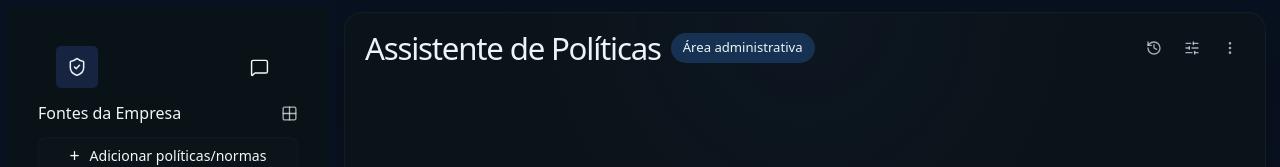
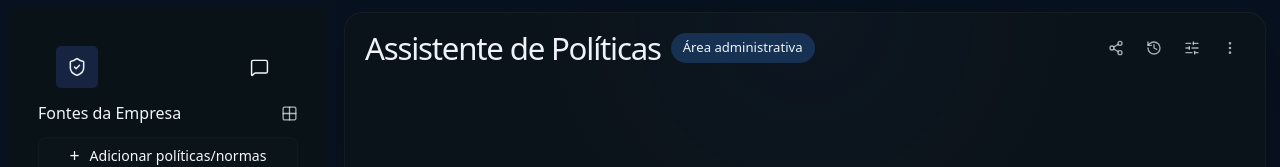
Before and after one commit to bergue-vitor/frontend-politica-chat, a React (Vite) app in the folder main/: page /login in a window 1280 px wide. Both pictures are taken after a click on the button "Entrar como Admin". Shown: the top 167 px of the page. Built offline with nearby package versions, Linux system fonts and the light colour scheme.

Commit message:
Adicionando o botao de compartilhamento no chat

```diff
--- a/main/src/pages/Chat/components/ChatHeader.tsx
+++ b/main/src/pages/Chat/components/ChatHeader.tsx
@@ -1,10 +1,25 @@
-import { EllipsisVertical, History, SlidersHorizontal } from 'lucide-react';
+import { EllipsisVertical, History, Share2, SlidersHorizontal } from 'lucide-react';
 
 interface ChatHeaderProps {
   badgeLabel: string;
 }
 
 export function ChatHeader({ badgeLabel }: ChatHeaderProps) {
+  const handleShare = async () => {
+    const shareData = {
+      title: 'Assistente de Políticas',
+      text: 'Acesse o Assistente de Políticas.',
+      url: window.location.href,
+    };
+
+    if (navigator.share) {
+      await navigator.share(shareData);
+      return;
+    }
+
+    await navigator.clipboard.writeText(window.location.href);
+  };
+
   return (
     <header className="chat-header">
       <div className="chat-header-main">
@@ -13,6 +28,15 @@ export function ChatHeader({ badgeLabel }: ChatHeaderProps) {
       </div>
 
       <div className="chat-header-actions" aria-label="Ações do chat">
+        <button
+          type="button"
+          className="chat-icon-button"
+          onClick={handleShare}
+          aria-label="Compartilhar chat"
+          title="Compartilhar"
+        >
+          <Share2 size={16} />
+        </button>
         <button type="button" className="chat-icon-button" aria-label="Histórico">
           <History size={16} />
         </button>
```
